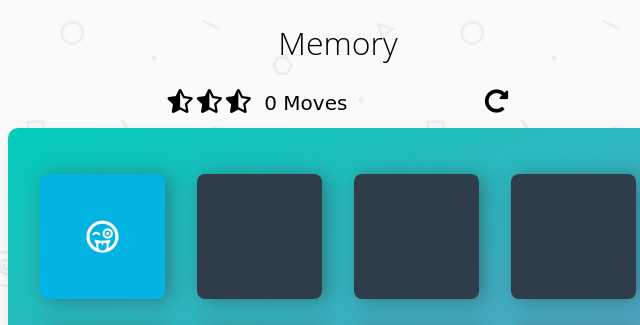
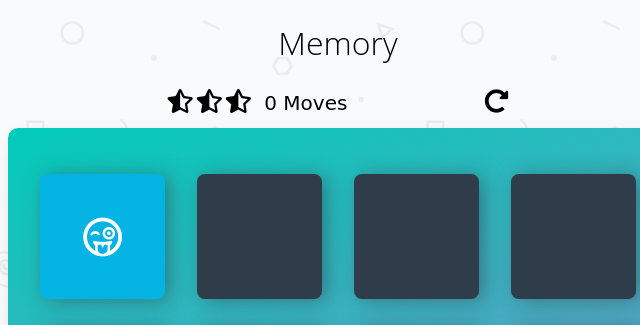
Before and after one commit to kasiaphilly/memory, a plain HTML site: page index.html in a window 1280 px wide. Both pictures are taken after a click on the element 404 px from the left and 236 px from the top of the page. Shown: the top 325 px of the page, 302-942 px from the left. Drawn offline with nearby package versions, Linux system fonts and the light colour scheme; a web font is replaced by a local one.

Commit message:
turns loop to create deck into a function buildDeck

```diff
--- a/css/app.css
+++ b/css/app.css
@@ -72,13 +72,13 @@ h1 {
 }
 
 .deck .card.show {
-    font-size: 33px;
+    font-size: 40px;
 }
 
 .deck .card.match {
     cursor: default;
     background: #02ccba;
-    font-size: 33px;
+    font-size: 40px;
 }
 
 /*
--- a/js/app.js
+++ b/js/app.js
@@ -2,7 +2,7 @@
  * Create a list that holds all of your cards
  */
 
-const cardImages = ["far fa-angry", "far fa-angry", "fas fa-grin-squint-tears", "fas fa-grin-squint-tears", "far fa-kiss-wink-heart", "far fa-kiss-wink-heart", "far fa-grin-tongue-wink", "far fa-grin-tongue-wink", "far fa-grin-stars", "far fa-grin-stars", "far fa-meh-rolling-eyes", "far fa-meh-rolling-eyes", "fas fa-sad-cry", "fas fa-sad-cry", "far fa-smile", "far fa-smile"];
+const cardImages = ["far fa-angry", "far fa-angry", "fas fa-grin-squint-tears", "fas fa-grin-squint-tears", "far fa-kiss-wink-heart", "far fa-kiss-wink-heart", "far fa-grin-tongue-wink", "far fa-grin-tongue-wink", "far fa-grin-stars", "far fa-grin-stars", "fas fa-meh-rolling-eyes", "fas fa-meh-rolling-eyes", "fas fa-sad-cry", "fas fa-sad-cry", "far fa-smile", "far fa-smile"];
 
 //create and display counter of moves
 let moveCount = 0;
@@ -25,16 +25,21 @@ function shuffleCards(array) {
 // shuffle the deck
 shuffleCards(cardImages);
 
-// create and display the cards on the deck
+// function to create and display the cards on the deck
 const myDeck = document.querySelector(".deck");
 
- for (var i=0; i<cardImages.length; i++) {
+function buildDeck() {
+  for (var i=0; i<cardImages.length; i++) {
    const card = document.createElement("DIV");
    card.classList.add("card");
    const cardImage = cardImages[i];
    card.insertAdjacentHTML('afterbegin', `<i class='${cardImage}'></i>`);
    myDeck.appendChild(card);
    };
+};
+
+// create the deck
+buildDeck();
 
 // create array of star symbols
 const starSymbols = ["fas fa-star", "far fa-star", "fas fa-star-half-alt"];
```
